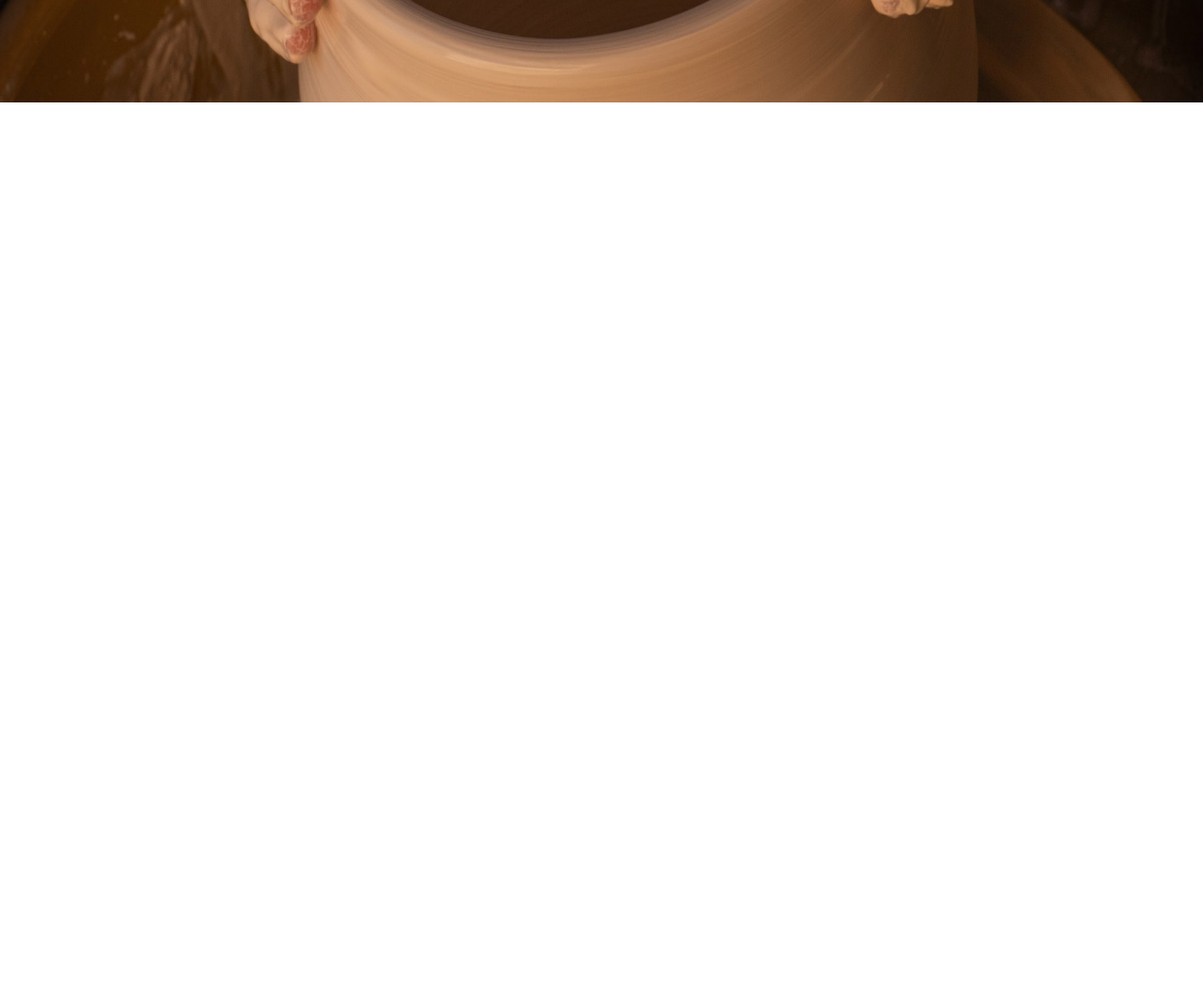
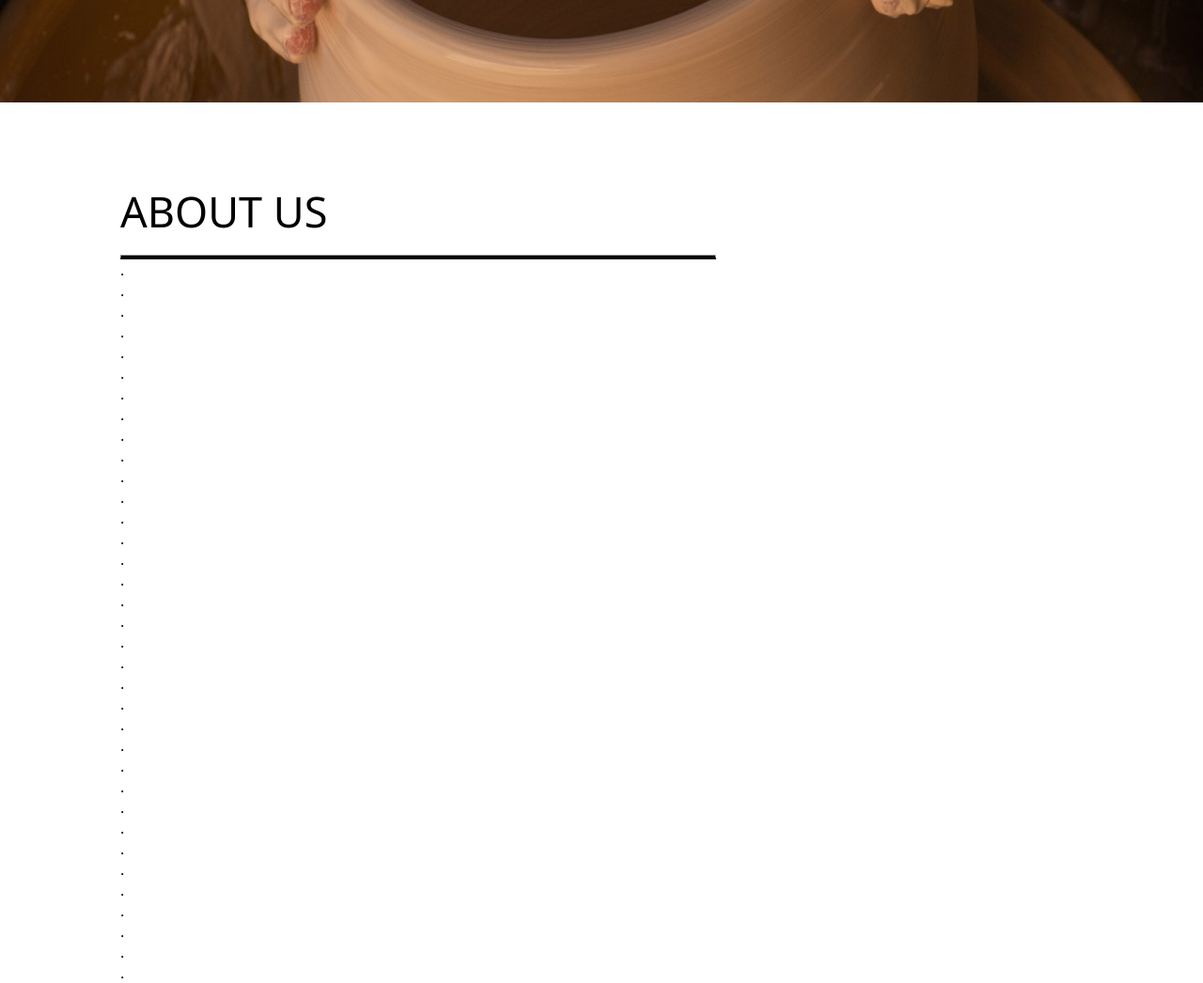
Before and after one commit to JBischoff28/eCommerce-Website, a plain HTML site: page index.html in a window 1280 px wide. Shown: the part 715-1761 px from the top of the page at 94% size. Before the commit the page ends 939 px from the top, so only its background shows below. Drawn offline with Linux system fonts and the light colour scheme.

Commit message:
Saving Progress So I Can Finish Project On Other Computer.

```diff
--- a/index.html
+++ b/index.html
@@ -25,11 +25,52 @@
         </nav>
     </header>
     <main>
-        <div class="hook">
+        <section class="hook">
             <img src="./assets/earl-wilcox-y3W0CzO063w-unsplash-alt.jpg" alt="hands molding pottery">
             <div class="img-text-a"><h1>CERAMICS<br>CRAFTED BY<br> HAND...</h1></div>
             <div class="img-text-b"><h1>... FROM THE<br>GROUND UP</h1></div>
-        </div>
+        </section>
+        <section class="about_section" id="about_section">
+            <div class="about-heading">
+                <h1>ABOUT US</h1>
+                <hr>
+                <p>.</p>
+                <p>.</p>
+                <p>.</p>
+                <p>.</p>
+                <p>.</p>
+                <p>.</p>
+                <p>.</p>
+                <p>.</p>
+                <p>.</p>
+                <p>.</p>
+                <p>.</p>
+                <p>.</p>
+                <p>.</p>
+                <p>.</p>
+                <p>.</p>
+                <p>.</p>
+                <p>.</p>
+                <p>.</p>
+                <p>.</p>
+                <p>.</p>
+                <p>.</p>
+                <p>.</p>
+                <p>.</p>
+                <p>.</p>
+                <p>.</p>
+                <p>.</p>
+                <p>.</p>
+                <p>.</p>
+                <p>.</p>
+                <p>.</p>
+                <p>.</p>
+                <p>.</p>
+                <p>.</p>
+                <p>.</p>
+                <p>.</p>
+            </div>
+        </section>
     </main>
     <footer></footer>
 </body>
--- a/styles.css
+++ b/styles.css
@@ -73,6 +73,14 @@ nav ul li a {
     color: black
 }
 
+.nav-underline {
+    width: 100%;
+    border-bottom: 4px solid black;
+    border-top: none;
+    border-left: none;
+    border-right: none;
+}
+
 main .hook img {
     position: relative;
     width: 100%;
@@ -86,8 +94,8 @@ main .hook .img-text-a {
     top: 17rem;
     z-index: 2;
     margin-left: 5rem;
-    font-family: 'Segoe UI', Tahoma, Geneva, Verdana, sans-serif;
-    font-size: 20px;
+    font-family: serif;
+    font-size: 25px;
     overflow: hidden;
 }
 
@@ -97,8 +105,24 @@ main .hook .img-text-b {
     top: -15rem;
     z-index: 2;
     float: right;
-    font-family: 'Segoe UI', Tahoma, Geneva, Verdana, sans-serif;
-    font-size: 20px;
+    font-family: serif;
+    font-size: 25px;
     overflow: hidden;
-    margin-right: 31px;
+    margin-right: 40px;
 }
+
+main .about_section {
+    margin-left: 8rem;
+}
+
+main .about_section .about-heading h1{
+    font-size: 45px;
+    margin-top: 5rem;
+    font-weight: 400;
+}
+
+main .about_section .about-heading hr {
+    width: 55%;
+    margin-top: 1rem;
+    border-bottom: 4px solid black;
+}
```
